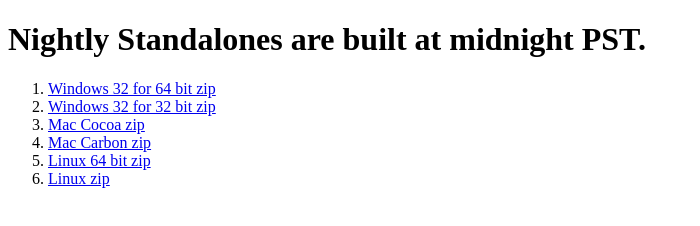
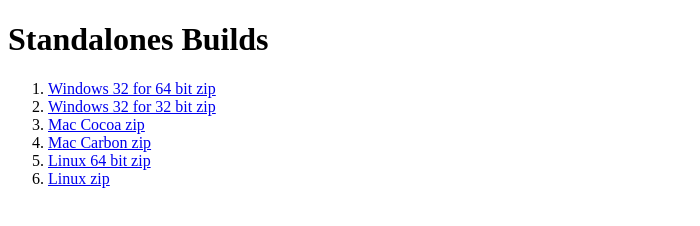
Before and after one commit to aptana/studio2-rcp, a plain HTML site: page builders/build_standalone/index.html in a window 1280 px wide. Shown: the whole page, without its empty margins (0-700 px from the left). Drawn offline with Linux system fonts and the light colour scheme.

Commit message:
Just make sure the title is better.

```diff
--- a/builders/build_standalone/index.html
+++ b/builders/build_standalone/index.html
@@ -6,7 +6,7 @@
         <title>Nightly Standalone Builds</title>
     </head>
     <body>
-        <h1>Nightly Standalones are built at midnight PST.</h1>
+        <h1>Standalones Builds</h1>
 		<ol>
 			<li><a href="aptana.win32.x86_64.zip">Windows 32 for 64 bit zip</a></li>
 			<li><a href="aptana.win32.x86.zip">Windows 32 for 32 bit zip</a></li>
```
